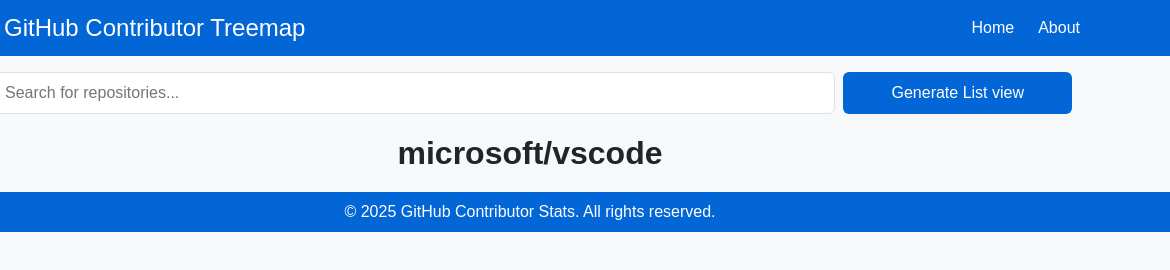
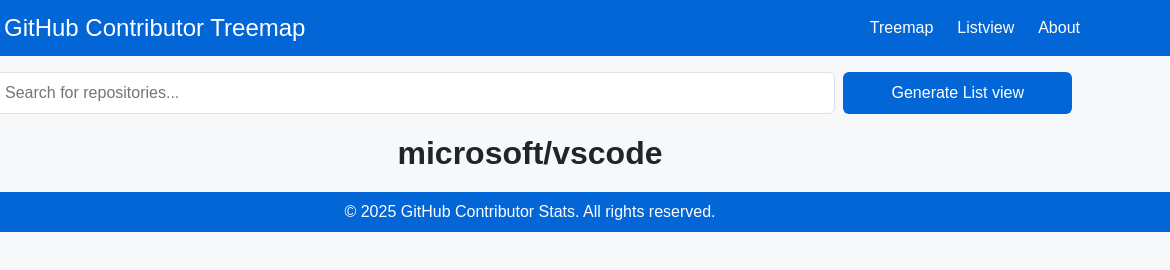
Before and after one commit to rparth07/github-stats, a plain HTML site: page ListView/index.html in a window 1280 px wide. Shown: the full height of the page, 110-1280 px from the left. Drawn offline with nearby package versions, Linux system fonts and the light colour scheme; no server answers.

Commit message:
Update navigation links in ListView and Treemap to include ListView and Treemap references

```diff
--- a/ListView/index.html
+++ b/ListView/index.html
@@ -46,7 +46,8 @@
         </div>
         <nav class="nav">
           <ul class="d-flex gap-4 m-2">
-            <li><a href="/">Home</a></li>
+            <li><a href="/Treemap">Treemap</a></li>
+            <li><a href="/ListView">Listview</a></li>
             <li><a href="#about">About</a></li>
           </ul>
         </nav>
```
Also changed, not shown: Treemap/index.html (+2 -1 lines).
